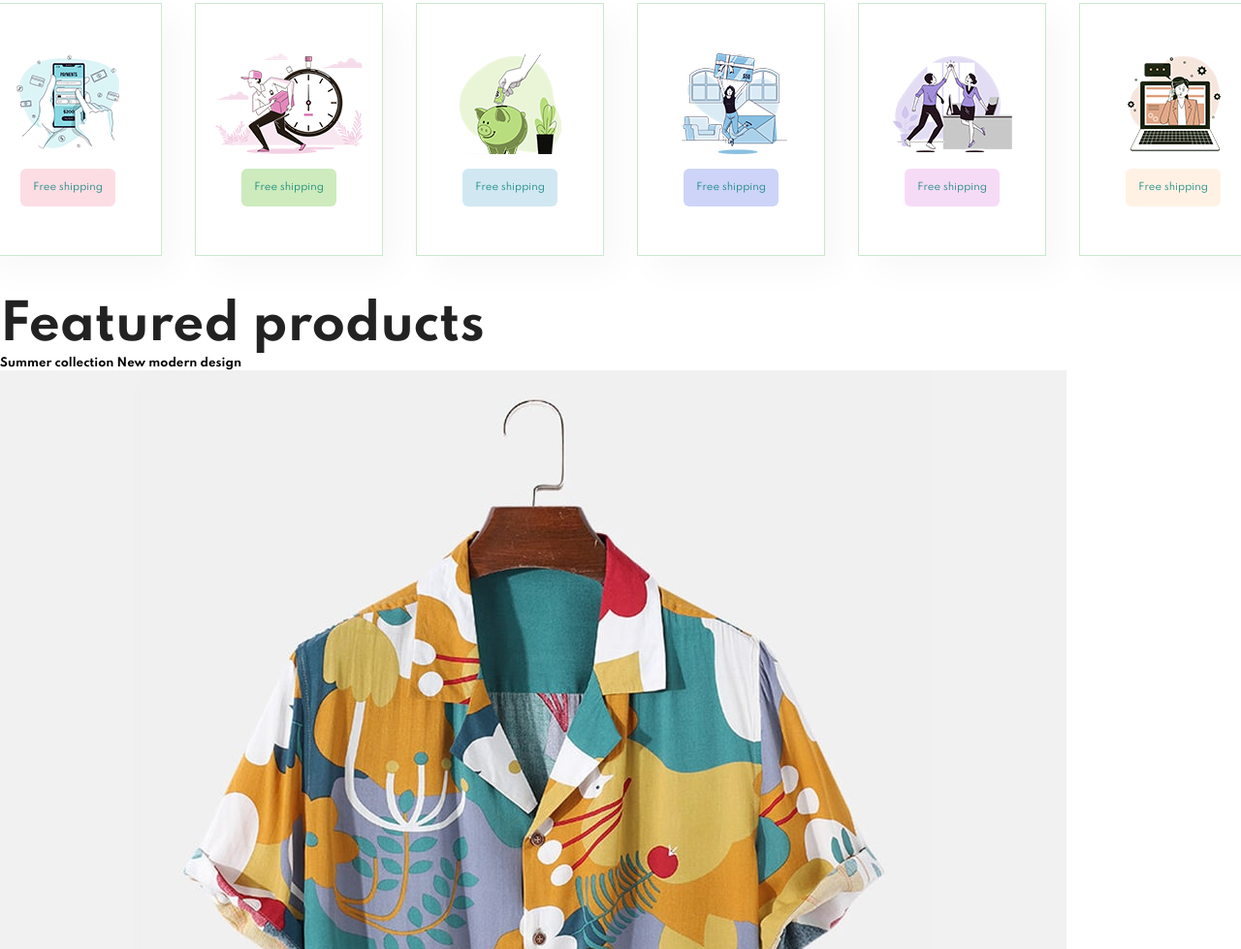
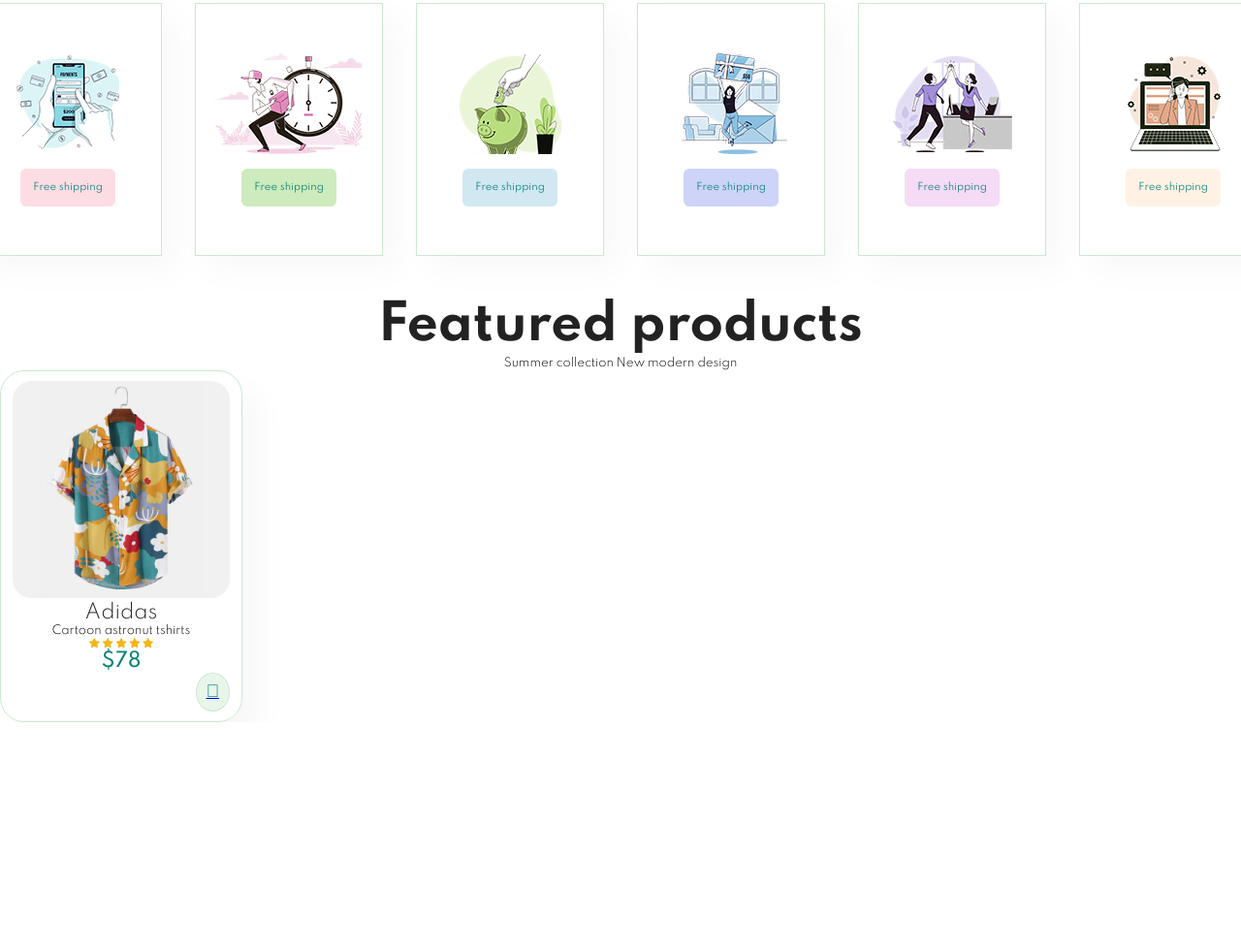
Before and after one commit to kismatkc/Ecommerce, a website: page index.html in a window 1280 px wide. Shown: the part 921-1900 px from the top of the page at 97% size. After the commit the page ends 1666 px from the top, so only its background shows below. Drawn offline with Linux system fonts and the light colour scheme.

Commit message:
shopping cart icon css completed

```diff
--- a/index.html
+++ b/index.html
@@ -85,7 +85,7 @@
           <h4>$78</h4>
 
           <a href="#">
-            <i class="fal fa-shopping-cart"></i>
+            <i class="fal fa-shopping-cart fa-shopping-cart-green"></i>
           </a>
         </div>
       </div>
--- a/sass/style.scss
+++ b/sass/style.scss
@@ -199,3 +199,60 @@ body {
     }
   }
 }
+
+//Products section
+.products {
+  text-align: center;
+  h4:nth-of-type(1) {
+    font-weight: 300;
+  }
+  h4:nth-last-of-type(1) {
+    font-weight: 500;
+    color: #088178;
+  }
+  h3 {
+    font-weight: 300;
+  }
+  &__cards {
+    display: flex;
+    flex-direction: column;
+
+    .card {
+      width: 25rem;
+      border: 3px solid black;
+      padding: 1rem 1.2rem;
+      border: 1px solid #cce7d0;
+      border-radius: 25px;
+      box-shadow: 2rem 2rem 3rem 0rem rgba(0, 0, 0, 0.03);
+      transition: 0.2 ease;
+
+      &__stars {
+        i {
+          color: rgb(243, 181, 25);
+        }
+      }
+
+      a {
+        display: flex;
+        justify-content: flex-end;
+        .fa-shopping-cart-green {
+          background-color: #e8f6ea;
+          color: #088178;
+          border-radius: 50%;
+          border: 1px solid #cce7d0;
+          padding: 1rem;
+          font-size: large;
+        }
+      }
+
+      img {
+        width: 100%;
+        border-radius: 20px;
+      }
+      &:hover {
+        cursor: pointer;
+        box-shadow: 2rem 2rem 3rem 0rem rgba(0, 0, 0, 0.06);
+      }
+    }
+  }
+}
```
Also changed, not shown: sass/style.css, 1 other file.
